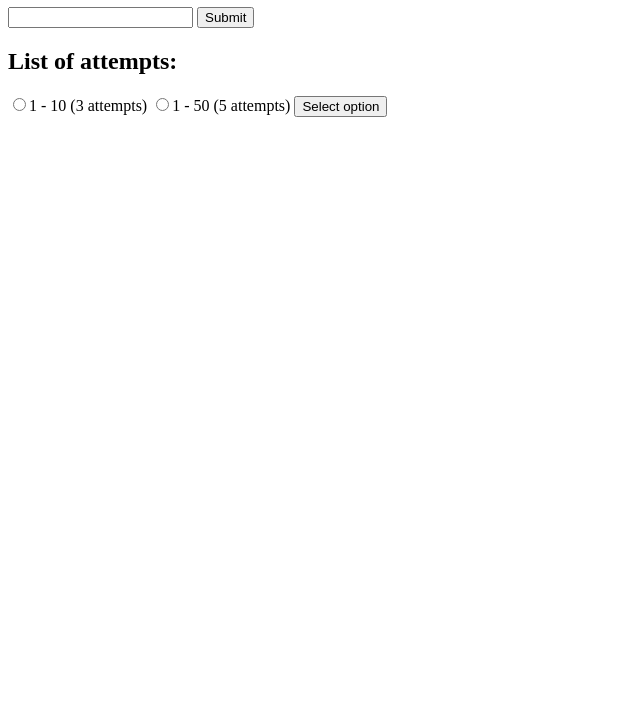
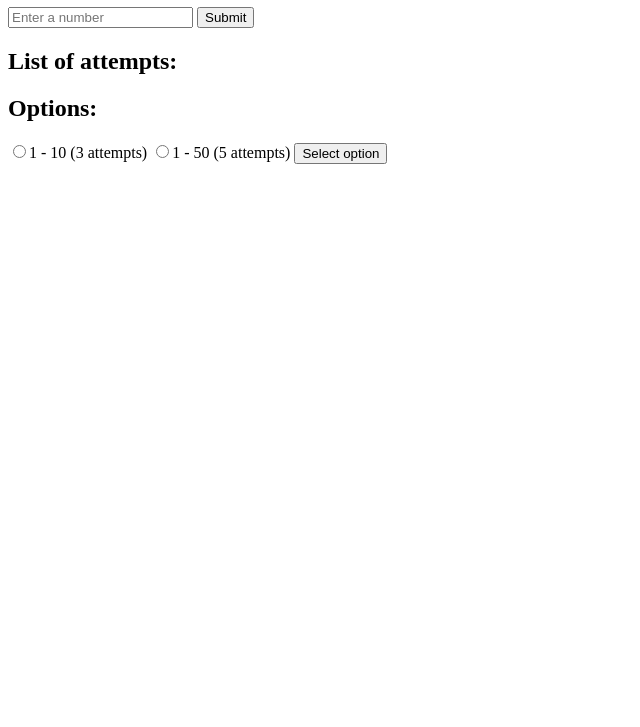
Before and after one commit to yisus82/guess_number, a plain HTML site: page index.html in a window 1280 px wide. Shown: the part 73-800 px from the top of the page, without its empty margins (0-640 px from the left). Drawn offline with Linux system fonts and the light colour scheme.

Commit message:
Añadido placeholder y texto de opciones

```diff
--- a/index.html
+++ b/index.html
@@ -11,7 +11,7 @@
     <h1>Guess Number</h1>
     <p id="message"></p>
     <form id="numberForm">
-      <input type="number" name="guessNumber" id="guessNumber" />
+      <input placeholder="Enter a number" type="number" name="guessNumber" id="guessNumber" />
       <button type="submit">Submit</button>
     </form>
     <div>
@@ -20,6 +20,7 @@
         <ul id="attemptList"></ul>
       </div>
       <div>
+        <h2>Options:</h2>
         <form id="optionForm">
           <input type="radio" name="easy" id="easyOption" /><label for="easyOption">1 - 10 (3 attempts)</label>
           <input type="radio" name="medium" id="mediumOption" /><label for="mediumOption">1 - 50 (5 attempts)</label>
```
